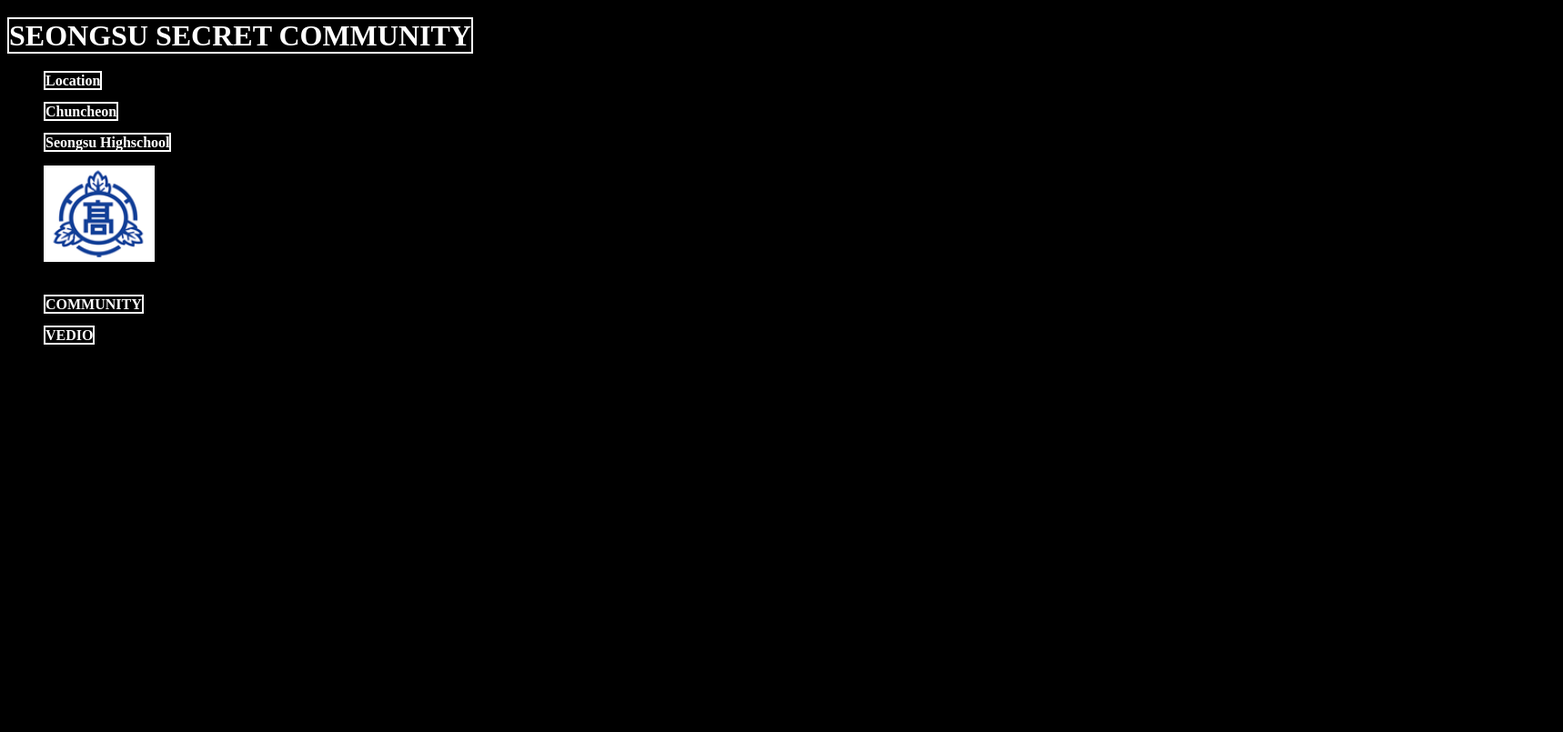
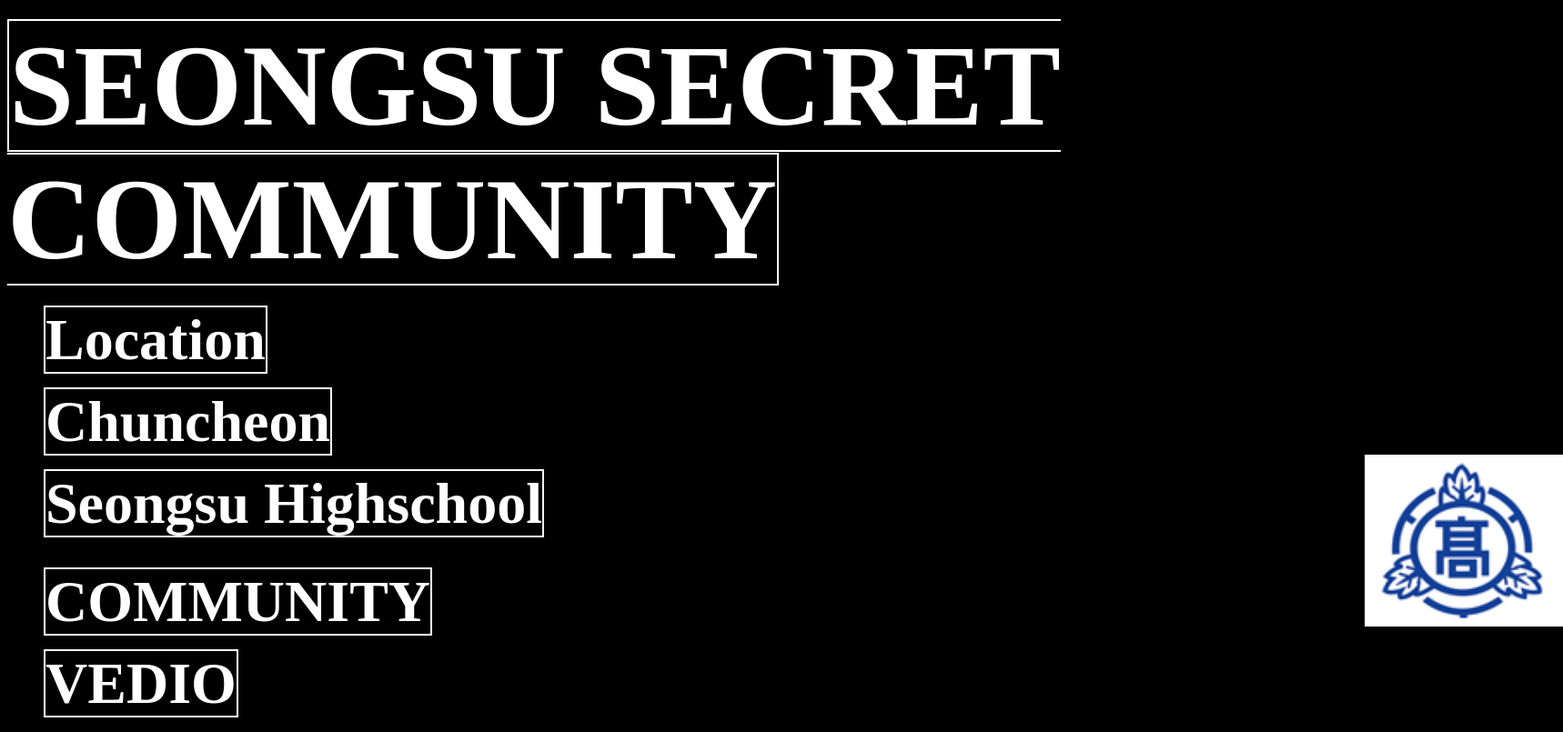
Before and after one commit to sancoding2309/ssc2, a plain HTML site: page index.html in a window 1280 px wide. Shown: the whole page at 91% size, 1718 px wide, since content can reach past the window. Drawn offline with Linux system fonts and the light colour scheme.

Commit message:
Add files via upload

```diff
--- a/index.html
+++ b/index.html
@@ -18,6 +18,12 @@
       border: 2px white solid;
 
     }
+    a {font-size:4em;}
+    img{
+      position: absolute;
+      left :1500px;
+      top :500px;
+    }
 </style>
 
 
@@ -28,7 +34,7 @@
 
 <body>
 
-<h1><a href="INDEX.html">SEONGSU SECRET COMMUNITY</a></h1>
+<h1><a href="INDEX.html">SEONGSU SECRET COMMUNITY</a></h1><img  src="ssc mark.PNG"  width=17% &nbsp>
 
 
 <strong><ol>
@@ -40,11 +46,10 @@
 
   <p><li><strong><a href="http://seongsu.gwe.hs.kr/intro/middleNotice/seongsu/index.html"
     target="_blank">Seongsu Highschool</a></strong></p></li>
-    <img src="ssc mark.PNG" width=10%>
+
 
     <p><br><a href="4.html">COMMUNITY</a></p>
     <p><a href="3.html">VEDIO</a></p>
-
 
 
 
```
Also changed, not shown: 2.html (+3 -6 lines), 3.html (+2 -1 lines), 4.html (+4 -2 lines).
